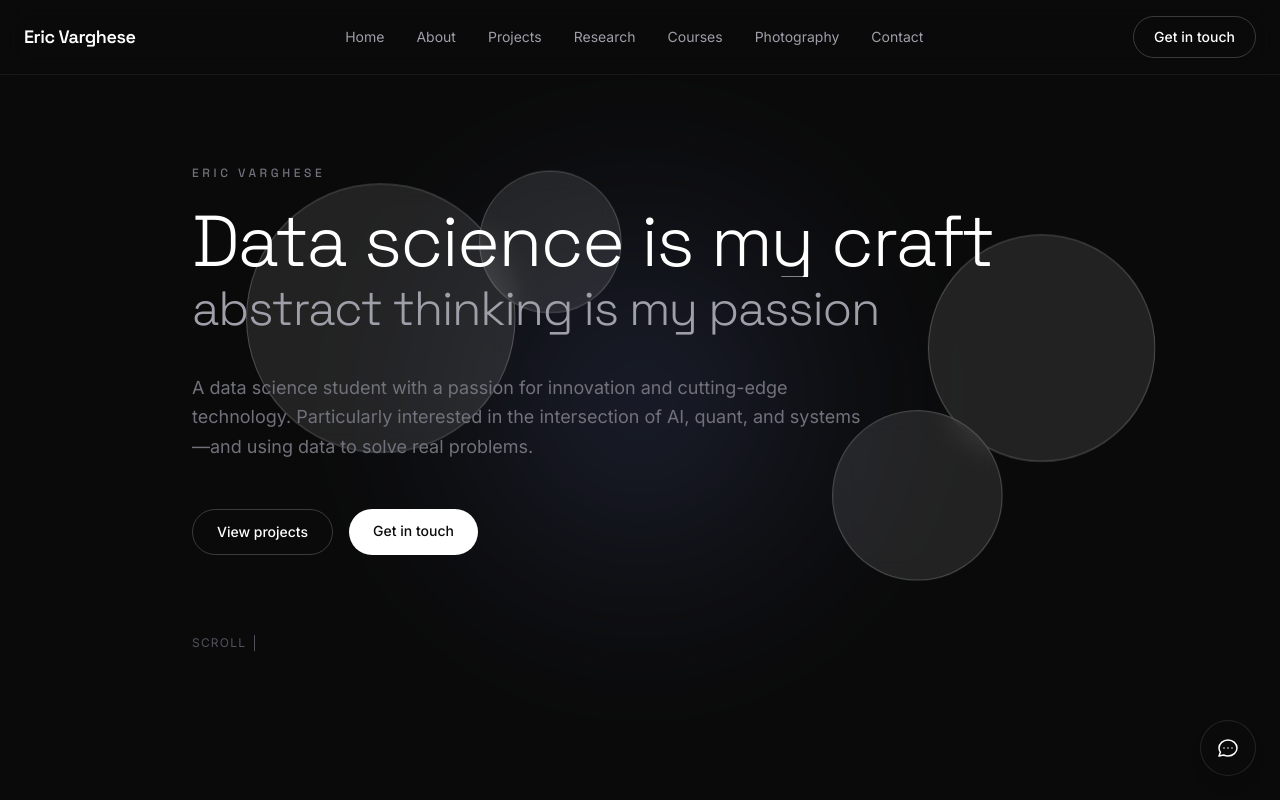
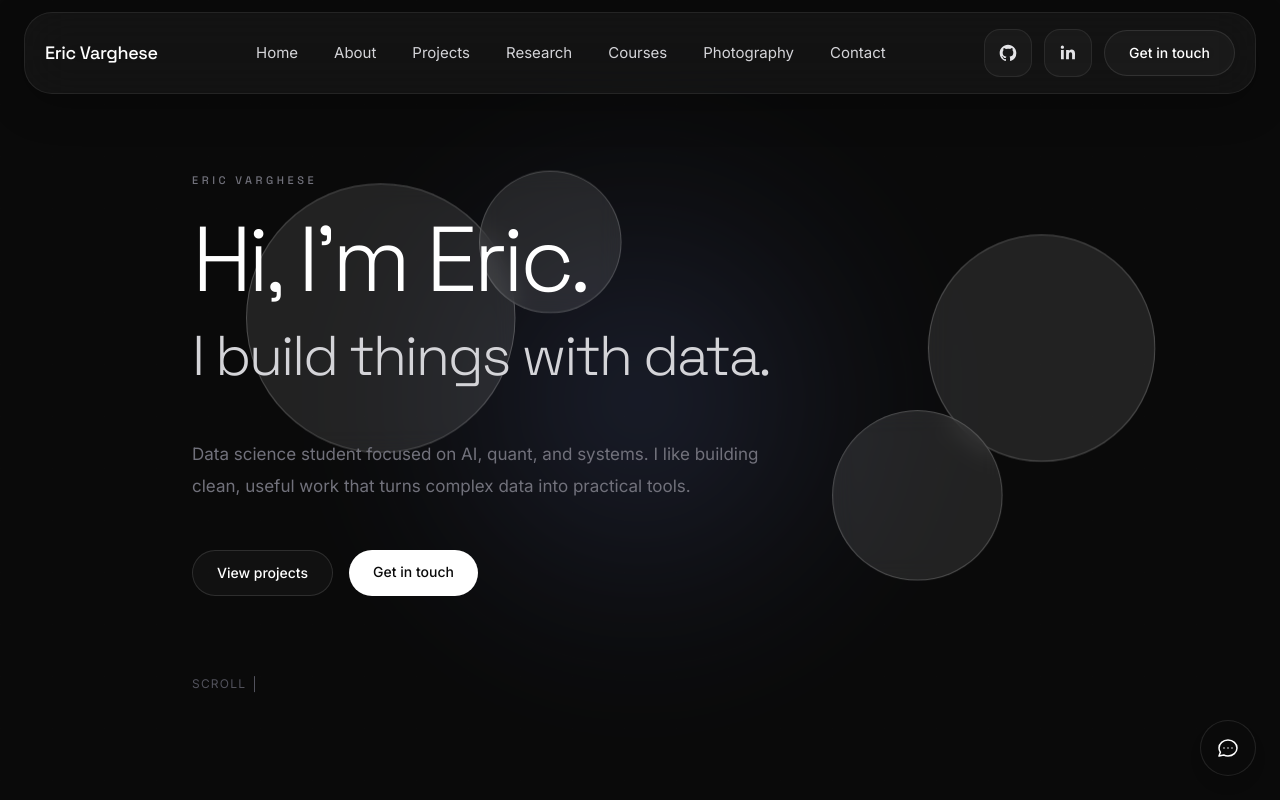
Before and after one commit to evarg-sys/portfolio, a Next.js app: page / in a window 1280 px wide. Shown: the top 800 px of the page. Built offline with nearby package versions, Linux system fonts and the light colour scheme.

Commit message:
for vercel

```diff
--- a/src/components/Hero.tsx
+++ b/src/components/Hero.tsx
@@ -2,55 +2,59 @@
 
 import { motion } from "framer-motion";
 import Link from "next/link";
-import { StaggerText } from "./StaggerText";
 import { HeroBackgroundAnimation } from "./HeroBackgroundAnimation";
 
 export function Hero() {
   return (
-    <section className="relative min-h-screen flex flex-col justify-center pt-24 pb-20 px-6">
+    <section className="relative min-h-screen flex flex-col justify-center px-6 pb-20 pt-32 sm:pt-36">
       <HeroBackgroundAnimation />
-      <div className="relative z-10 mx-auto max-w-4xl w-full">
+      <div className="relative z-10 mx-auto w-full max-w-4xl">
         <motion.p
           initial={{ opacity: 0 }}
           animate={{ opacity: 1 }}
           transition={{ duration: 0.6, delay: 0.2 }}
-          className="mb-6 font-display text-xs font-medium tracking-[0.3em] text-zinc-500 uppercase"
+          className="mb-7 font-display text-[11px] font-medium uppercase tracking-[0.32em] text-zinc-500"
         >
           Eric Varghese
         </motion.p>
 
-        <h1 className="font-display text-4xl font-light tracking-tight text-white sm:text-5xl md:text-6xl lg:text-7xl">
-          <StaggerText
-            text="Data science is my craft"
-            delay={0.5}
-            staggerDelay={0.06}
-            as="words"
-          />
-        </h1>
-        <p className="mt-2 font-display text-3xl font-light tracking-tight text-zinc-400 sm:text-4xl md:text-5xl">
-          abstract thinking is my passion
-        </p>
+        <motion.h1
+          initial={{ opacity: 0, y: 14 }}
+          animate={{ opacity: 1, y: 0 }}
+          transition={{ duration: 0.7, delay: 0.35 }}
+          className="max-w-4xl font-display text-[54px] font-light leading-[0.94] tracking-[-0.05em] text-white sm:text-[72px] md:text-[92px]"
+        >
+          Hi, I&apos;m Eric.
+        </motion.h1>
+
+        <motion.p
+          initial={{ opacity: 0, y: 14 }}
+          animate={{ opacity: 1, y: 0 }}
+          transition={{ duration: 0.7, delay: 0.48 }}
+          className="mt-3 font-display text-[30px] font-light tracking-[-0.04em] text-zinc-300 sm:text-[42px] md:text-[56px]"
+        >
+          I build things with data.
+        </motion.p>
 
         <motion.p
           initial={{ opacity: 0, y: 8 }}
           animate={{ opacity: 1, y: 0 }}
-          transition={{ duration: 0.6, delay: 2.2 }}
-          className="mt-10 max-w-2xl text-lg leading-relaxed text-zinc-500"
+          transition={{ duration: 0.6, delay: 0.7 }}
+          className="mt-10 max-w-xl text-[17px] leading-8 text-zinc-500"
         >
-          A data science student with a passion for innovation and cutting-edge
-          technology. Particularly interested in the intersection of AI, quant, and
-          systems—and using data to solve real problems.
+          Data science student focused on AI, quant, and systems. I like building
+          clean, useful work that turns complex data into practical tools.
         </motion.p>
 
         <motion.div
           initial={{ opacity: 0 }}
           animate={{ opacity: 1 }}
-          transition={{ delay: 2.8 }}
+          transition={{ delay: 0.92 }}
           className="mt-12 flex flex-wrap gap-4"
         >
           <Link
             href="/projects"
-            className="rounded-full border border-white/20 px-6 py-3 text-sm font-medium text-white transition-colors hover:border-white/40 hover:bg-white/5"
+            className="rounded-full border border-white/[0.12] bg-white/[0.03] px-6 py-3 text-sm font-medium text-white transition-colors hover:border-white/[0.2] hover:bg-white/[0.07]"
           >
             View projects
           </Link>
@@ -65,7 +69,7 @@ export function Hero() {
         <motion.div
           initial={{ opacity: 0 }}
           animate={{ opacity: 1 }}
-          transition={{ delay: 3.2 }}
+          transition={{ delay: 1.15 }}
           className="mt-20 flex items-center gap-2 text-zinc-600"
         >
           <span className="text-xs tracking-widest uppercase">Scroll</span>
--- a/src/components/Navbar.tsx
+++ b/src/components/Navbar.tsx
@@ -14,6 +14,31 @@ const navLinks = [
   { href: "/contact", label: "Contact" },
 ];
 
+const socialLinks = [
+  {
+    href: "https://github.com/evarg-sys",
+    label: "GitHub",
+    icon: (
+      <svg className="h-5 w-5" fill="currentColor" viewBox="0 0 24 24" aria-hidden>
+        <path
+          fillRule="evenodd"
+          d="M12 2C6.477 2 2 6.484 2 12.017c0 4.425 2.865 8.18 6.839 9.504.5.092.682-.217.682-.483 0-.237-.008-.868-.013-1.703-2.782.605-3.369-1.343-3.369-1.343-.454-1.158-1.11-1.466-1.11-1.466-.908-.62.069-.608.069-.608 1.003.07 1.531 1.032 1.531 1.032.892 1.53 2.341 1.088 2.91.832.092-.647.35-1.088.636-1.338-2.22-.253-4.555-1.113-4.555-4.951 0-1.093.39-1.988 1.029-2.688-.103-.253-.446-1.272.098-2.65 0 0 .84-.27 2.75 1.026A9.564 9.564 0 0112 6.844c.85.004 1.705.115 2.504.337 1.909-1.296 2.747-1.027 2.747-1.027.546 1.379.202 2.398.1 2.651.64.7 1.028 1.595 1.028 2.688 0 3.848-2.339 4.695-4.566 4.943.359.309.678.92.678 1.855 0 1.338-.012 2.419-.012 2.747 0 .268.18.58.688.482A10.019 10.019 0 0022 12.017C22 6.484 17.522 2 12 2z"
+          clipRule="evenodd"
+        />
+      </svg>
+    ),
+  },
+  {
+    href: "https://www.linkedin.com/in/eric-varghese-4b1513262/",
+    label: "LinkedIn",
+    icon: (
+      <svg className="h-5 w-5" fill="currentColor" viewBox="0 0 24 24" aria-hidden>
+        <path d="M6.94 8.5H3.56V19.5h3.38zM5.25 3a1.97 1.97 0 100 3.94 1.97 1.97 0 000-3.94zM20.44 12.64c0-3.31-1.77-4.85-4.13-4.85-1.9 0-2.75 1.05-3.22 1.78V8.5H9.72c.04.71 0 11 0 11h3.37v-6.14c0-.33.02-.66.12-.89.26-.66.86-1.34 1.87-1.34 1.32 0 1.85 1.01 1.85 2.49v5.88h3.37z" />
+      </svg>
+    ),
+  },
+];
+
 export function Navbar() {
   const [mobileOpen, setMobileOpen] = useState(false);
   return (
@@ -21,30 +46,44 @@ export function Navbar() {
       initial={{ y: -20, opacity: 0 }}
       animate={{ y: 0, opacity: 1 }}
       transition={{ duration: 0.5, delay: 0.5 }}
-      className="fixed top-0 left-0 right-0 z-50 border-b border-white/[0.06] bg-[#0a0a0a]/90 backdrop-blur-md"
+      className="fixed top-0 left-0 right-0 z-50 px-4 pt-3 sm:px-6"
     >
-      <nav className="mx-auto flex max-w-7xl items-center justify-between px-6 py-4">
+      <nav className="mx-auto flex max-w-7xl items-center justify-between rounded-[28px] border border-white/[0.08] bg-white/[0.04] px-5 py-4 shadow-[0_10px_40px_rgba(0,0,0,0.25)] backdrop-blur-xl">
         <Link
           href="/"
-          className="font-display text-lg font-semibold tracking-tight text-white transition-opacity hover:opacity-80"
+          className="font-display text-lg font-medium tracking-[-0.02em] text-white transition-opacity hover:opacity-80"
         >
           Eric Varghese
         </Link>
-        <div className="hidden items-center gap-8 md:flex">
+        <div className="hidden items-center gap-9 md:flex">
           {navLinks.map((link) => (
             <Link
               key={link.href}
               href={link.href}
-              className="text-sm text-zinc-400 transition-colors hover:text-white"
+              className="text-[15px] text-zinc-300 transition-colors hover:text-white"
             >
               {link.label}
             </Link>
           ))}
         </div>
         <div className="flex items-center gap-3">
+          <div className="hidden items-center gap-3 md:flex">
+            {socialLinks.map((link) => (
+              <a
+                key={link.href}
+                href={link.href}
+                target="_blank"
+                rel="noopener noreferrer"
+                aria-label={link.label}
+                className="flex h-12 w-12 items-center justify-center rounded-2xl border border-white/[0.08] bg-white/[0.03] text-zinc-200 transition-colors hover:border-white/[0.18] hover:bg-white/[0.07] hover:text-white"
+              >
+                {link.icon}
+              </a>
+            ))}
+          </div>
           <Link
             href="/contact"
-            className="hidden rounded-full border border-white/20 px-5 py-2.5 text-sm font-medium text-white transition-colors hover:border-white/40 hover:bg-white/5 sm:inline-block"
+            className="hidden rounded-full border border-white/[0.1] bg-white/[0.03] px-6 py-3 text-sm font-medium text-white transition-colors hover:border-white/[0.18] hover:bg-white/[0.07] sm:inline-block"
           >
             Get in touch
           </Link>
@@ -64,7 +103,7 @@ export function Navbar() {
             initial={{ opacity: 0, height: 0 }}
             animate={{ opacity: 1, height: "auto" }}
             exit={{ opacity: 0, height: 0 }}
-            className="border-t border-white/[0.06] bg-[#0a0a0a] md:hidden"
+            className="mt-2 overflow-hidden rounded-[24px] border border-white/[0.08] bg-[#0a0a0a]/95 backdrop-blur-xl md:hidden"
           >
             <div className="flex flex-col gap-1 px-6 py-4">
               {navLinks.map((link) => (
@@ -77,10 +116,24 @@ export function Navbar() {
                   {link.label}
                 </Link>
               ))}
+              <div className="mt-3 flex gap-3">
+                {socialLinks.map((link) => (
+                  <a
+                    key={link.href}
+                    href={link.href}
+                    target="_blank"
+                    rel="noopener noreferrer"
+                    className="flex h-11 w-11 items-center justify-center rounded-2xl border border-white/[0.08] bg-white/[0.03] text-zinc-200"
+                    aria-label={link.label}
+                  >
+                    {link.icon}
+                  </a>
+                ))}
+              </div>
               <Link
                 href="/contact"
                 onClick={() => setMobileOpen(false)}
-                className="mt-2 rounded-full border border-white/20 px-4 py-2.5 text-center text-sm font-medium text-white"
+                className="mt-3 rounded-full border border-white/[0.12] bg-white/[0.03] px-4 py-3 text-center text-sm font-medium text-white"
               >
                 Get in touch
               </Link>
```
